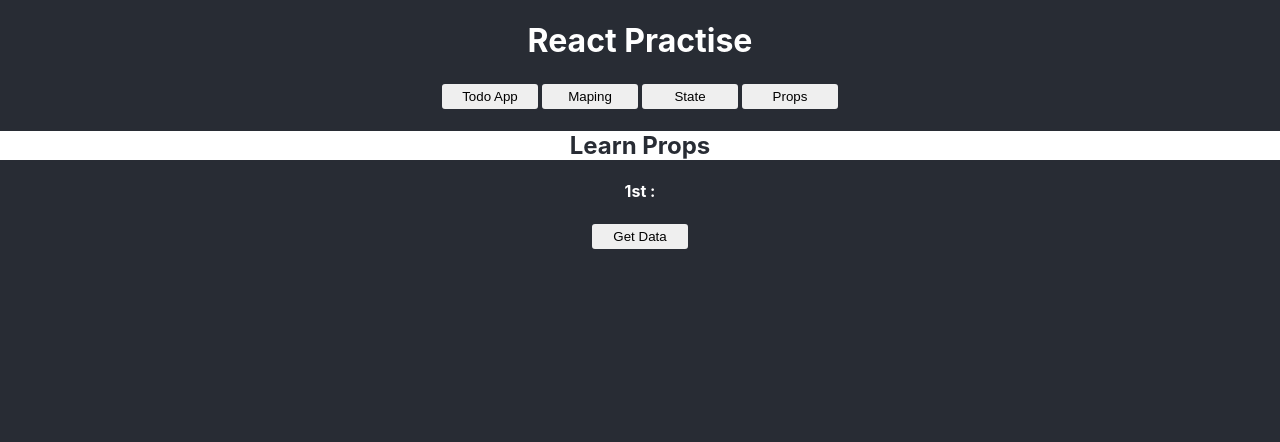
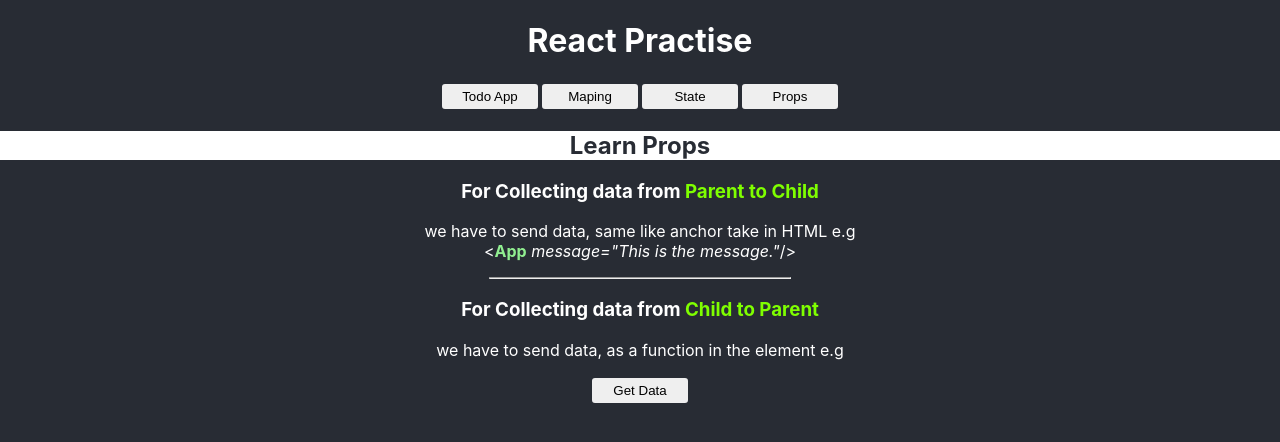
Before and after one commit to zain-ramzan/Web-Mobile-Hybrid-App-Development_Practise, a React (Create React App) app in the folder React/react-practise/: page /props in a window 1280 px wide. Shown: the top 442 px of the page. Built offline with nearby package versions, Linux system fonts and the light colour scheme.

Commit message:
Setting the props after routing

```diff
--- a/React/react-practise/src/App.css
+++ b/React/react-practise/src/App.css
@@ -26,3 +26,6 @@ button:disabled{
   color: grey;
   cursor: no-drop;
 }
+b{
+  color: chartreuse;
+}
--- a/React/react-practise/src/App.js
+++ b/React/react-practise/src/App.js
@@ -10,9 +10,9 @@ class App extends React.Component {
         <button onClick={()=>this.props.history.push("/state")}>State</button>
         <button onClick={()=>this.props.history.push("/props")}>Props</button>
 
-        {/* <Maping page="State Pages using Props" />
+         {/*<Maping page="State Pages using Props" />
         <Learn page="State Pages using Props" />
-        <LearnProps message="This Props is from parent-to-child" getData={this.get_data} />
+        <Props message="This Props is from parent-to-child" />
         <Todos /> */}
       </div>
     );
--- a/React/react-practise/src/components/props.js
+++ b/React/react-practise/src/components/props.js
@@ -1,7 +1,7 @@
 import React from 'react';
 import '../App.css'
 
-class LearnProps extends React.Component {
+class Props extends React.Component {
     render() {
         return (
             <div>
@@ -12,11 +12,23 @@ class LearnProps extends React.Component {
                 <button onClick={() => this.props.history.push("/props")}>Props</button>
 
                 <h2>Learn Props</h2>
-                <h4>1st : {this.props.message}</h4>
+                <h3>For Collecting data from <b>Parent to Child</b></h3>
+                <p>
+                    we have to send data, same like anchor take in HTML e.g <br></br>
+                    &lt;<b style={{ color: 'lightgreen' }}>App</b>  <i>message="This is the message."</i>/&gt;
+                </p>
+                <hr style={{ width: 300 }}></hr>
+                <h3>For Collecting data from <b>Child to Parent</b></h3>
+                <p>
+                    we have to send data, as a function in the element e.g <br></br>
+                    {/* &lt;<b style={{ color: 'lightgreen' }}>button</b> <i>onClick={this.props.getData("This Props is from Child-to-Parent")}</i> &gt;&lt;<b style={{ color: 'lightgreen' }}>button</b>&gt; */}
+                </p>
+
+
                 <button onClick={() => this.props.getData("This Props is from Child-to-Parent")}>Get Data</button>
             </div>
         )
     }
 }
 
-export default LearnProps;
+export default Props;
```
